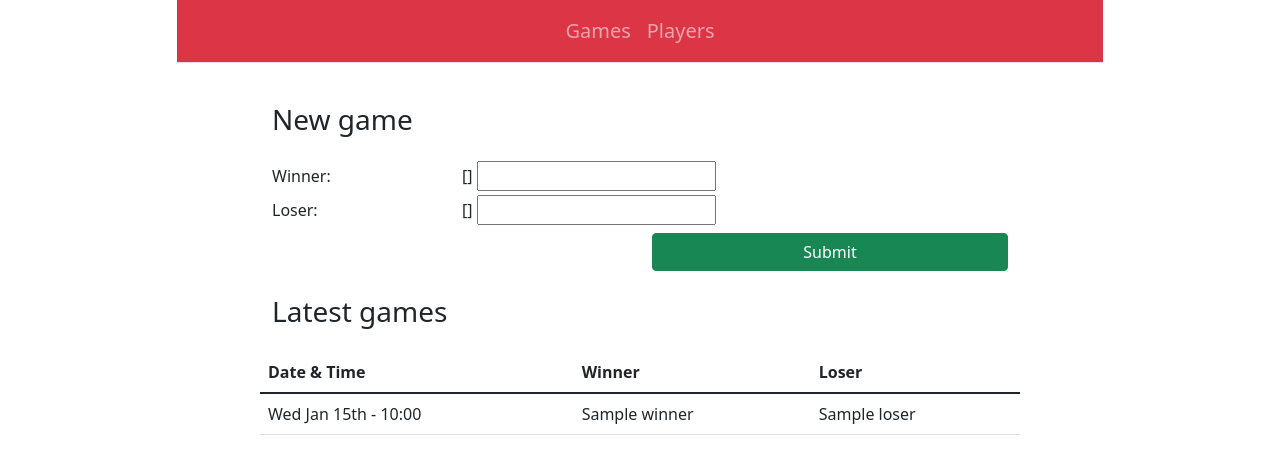
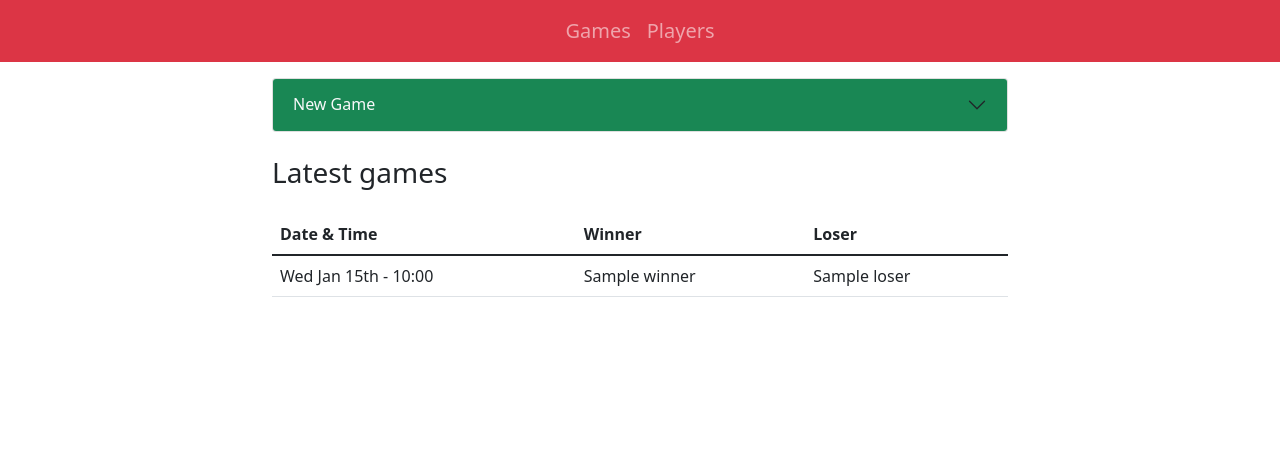
Before and after one commit to jimhoekstra/ping-pong-pals, a Django app: template elo/templates/elo/games.html in a window 1280 px wide. Shown: the top 474 px of the page. Run offline with Django 3.2, Linux system fonts and the light colour scheme; the template is opened without the code that fills it: most values are stand-ins (such as "Sample title", 1, 10 or a date in 2020); form fields are guessed from the names that the template uses.

Commit message:
improved ui

```diff
--- a/elo/templates/elo/games.html
+++ b/elo/templates/elo/games.html
@@ -1,6 +1,18 @@
 {% extends "elo/base.html" %}
 
 {% block content %}
+
+<div class="accordion" id="newGameAccordion">
+    <div class="accordion-item">
+        <h2 class="accordion-header" id="headingOne">
+            <button class="accordion-button collapsed bg-success text-light" type="button" data-bs-toggle="collapse"
+                    data-bs-target="#newGameCollapse" aria-expanded="false" aria-controls="newGameCollapse">
+                New Game
+            </button>
+        </h2>
+        <div id="newGameCollapse" class="accordion-collapse collapse" aria-labelledby="headingOne"
+                data-bs-parent="#newGameAccordion">
+            <div class="accordion-body bg-light">
 
                 <div class="row mt-4">
                     <h3>New game</h3>
@@ -30,12 +42,14 @@
                     </div>
                 </form>
 
-<div class="row mt-4">
-    <h3>Latest games</h3>
+            </div>
+        </div>
+    </div>
 </div>
 
-<div class="row my-3">
-    <table class="table">
+<div>
+    <h3 class="my-4">Latest games</h3>
+    <table class="table my-3">
         <thead>
             <tr>
                 <th>Date & Time</th>
--- a/elo/templates/elo/navbar.html
+++ b/elo/templates/elo/navbar.html
@@ -1,8 +1,4 @@
-<div class="container-md">
-    <div class="row">
-        <div class="col-md-1"></div>
-        <div class="col-md-10">
-            <nav class="navbar navbar-expand-lg navbar-dark bg-danger mb-3 border-bottom">
+<nav class="navbar navbar-expand-lg navbar-dark bg-danger mb-3">
     <div class="container-fluid">
         <button class="navbar-toggler" type="button" data-bs-toggle="collapse" data-bs-target="#navbarSupportedContent"
                 aria-controls="navbarSupportedContent" aria-expanded="false" aria-label="Toggle Navigation">
@@ -22,7 +18,3 @@
         </div>
     </div>
 </nav>
-        </div>
-        <div class="col-md-1"></div>
-    </div>
-</div>
```
Also changed, not shown: elo/templates/elo/players.html (+32 -17 lines). Lines whose indentation alone changed are shown as unchanged.
